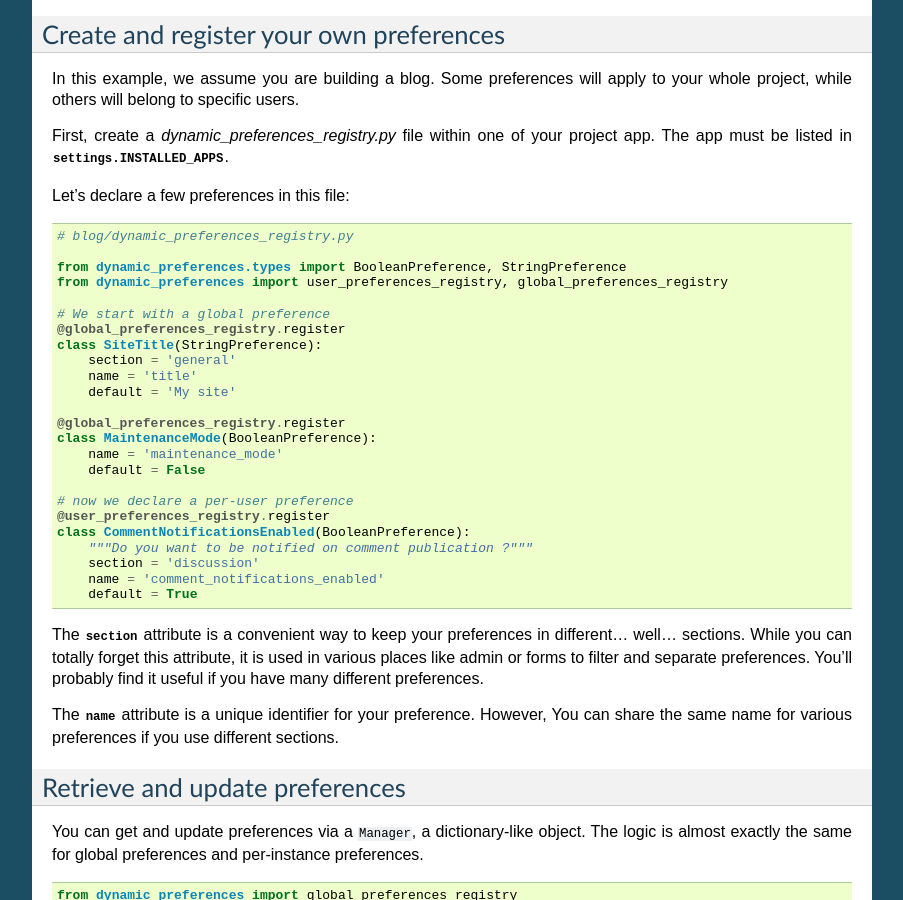
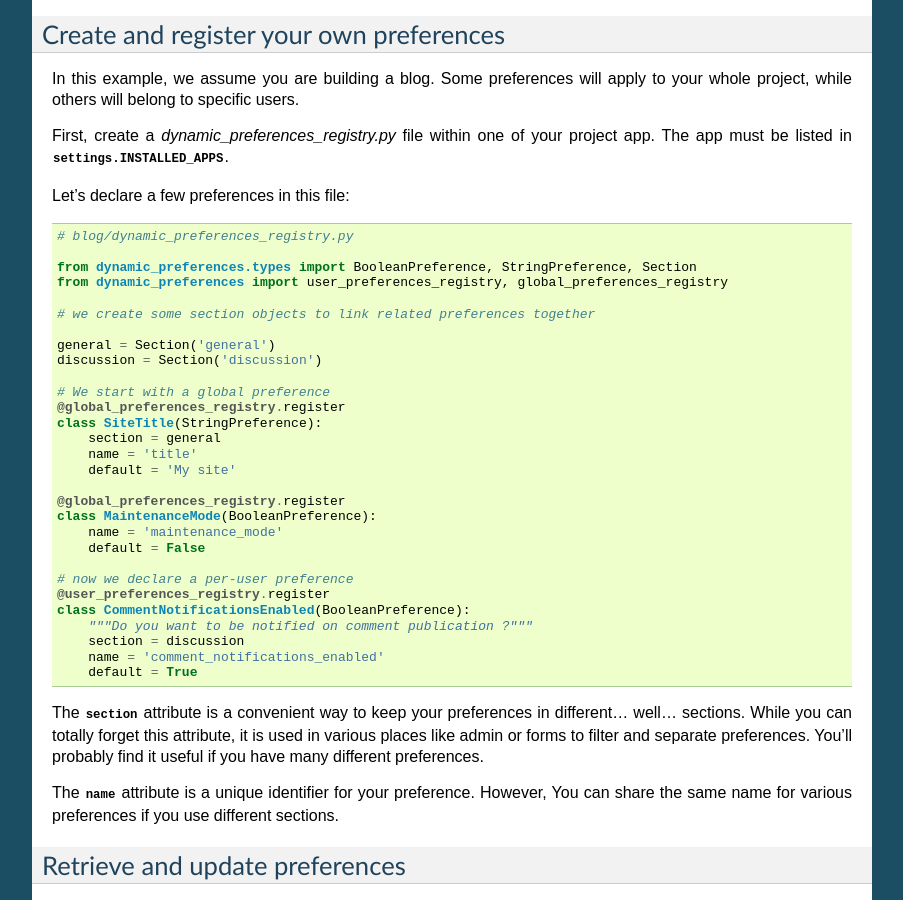
Before and after one commit to agateblue/django-dynamic-preferences, a Sphinx documentation site: the page built from docs/quickstart.rst, in a window 1280 px wide and 900 px high, scrolled down 870 px. Shown: the whole window, without its empty margins (198-1101 px from the left). Built offline with Sphinx 7.4.7, drawn with Linux system fonts in a browser that asks for light colours.

Commit message:
Added Section-related documentation

```diff
--- a/docs/quickstart.rst
+++ b/docs/quickstart.rst
@@ -57,13 +57,18 @@ Let's declare a few preferences in this file:
 
     # blog/dynamic_preferences_registry.py
 
-    from dynamic_preferences.types import BooleanPreference, StringPreference
+    from dynamic_preferences.types import BooleanPreference, StringPreference, Section
     from dynamic_preferences import user_preferences_registry, global_preferences_registry
+
+    # we create some section objects to link related preferences together
+
+    general = Section('general')
+    discussion = Section('discussion')
 
     # We start with a global preference
     @global_preferences_registry.register
     class SiteTitle(StringPreference):
-        section = 'general'
+        section = general
         name = 'title'
         default = 'My site'
 
@@ -76,7 +81,7 @@ Let's declare a few preferences in this file:
     @user_preferences_registry.register
     class CommentNotificationsEnabled(BooleanPreference):
         """Do you want to be notified on comment publication ?"""
-        section = 'discussion'
+        section = discussion
         name = 'comment_notifications_enabled'
         default = True
 
```
Also changed, not shown: 1 other file.
